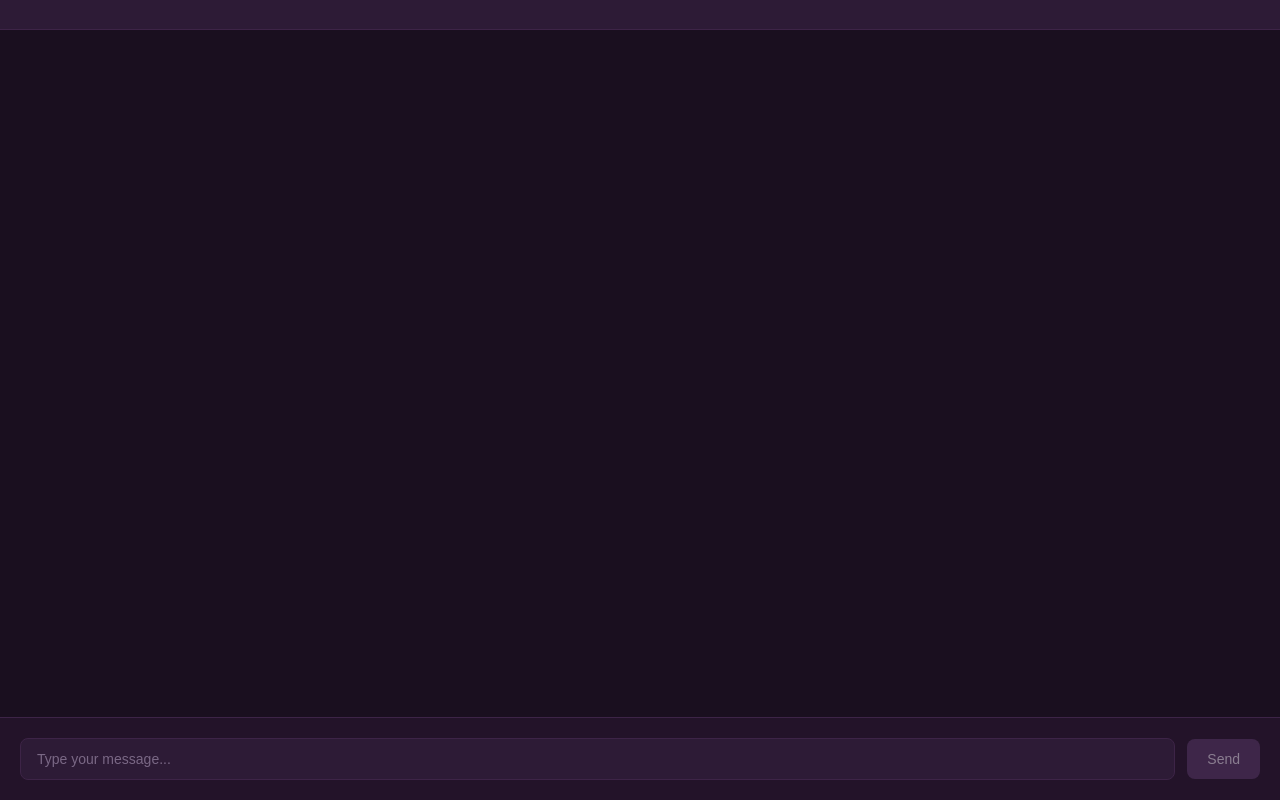
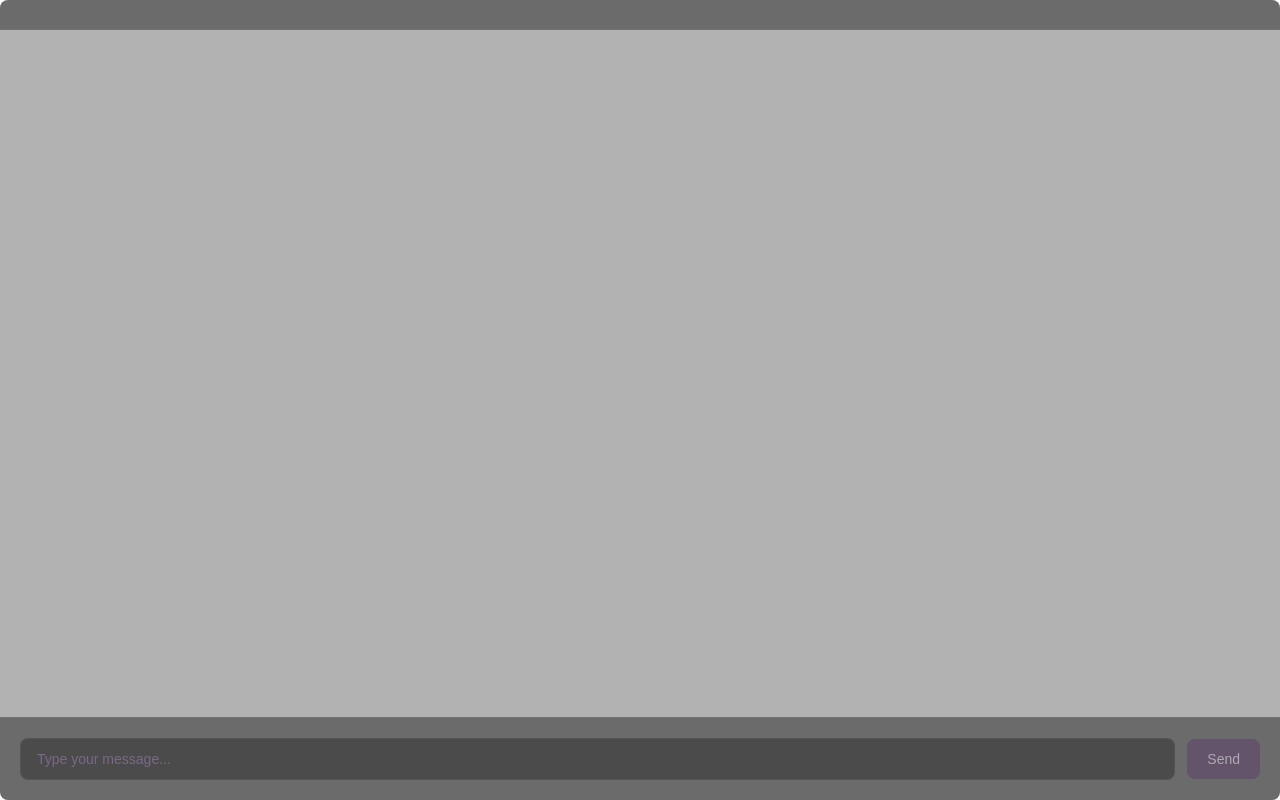
Before and after one commit to elliot-evno/edgy, a React (Vite) app: page / in a window 1280 px wide. Built offline with nearby package versions, Linux system fonts and the light colour scheme.

Commit message:
Update styles for improved UI transparency and aesthetics. Changed background colors to use RGBA for better blending, added backdrop filters, and adjusted border styles for various components. Enabled window transparency in main.ts for a seamless visual experience.

```diff
--- a/src/main.ts
+++ b/src/main.ts
@@ -61,6 +61,8 @@ function createWindow(): void {
     alwaysOnTop: true,
     fullscreenable: false,
     show: false,              // Don't show until ready
+    transparent: true,        // Enable window transparency
+    backgroundColor: '#00000000', // Transparent background
     webPreferences: {
       nodeIntegration: false,
       contextIsolation: true,
--- a/styles.css
+++ b/styles.css
@@ -6,7 +6,7 @@
 
 body {
     font-family: -apple-system, BlinkMacSystemFont, 'Segoe UI', Roboto, sans-serif;
-    background-color: #1a0f1f;
+    background-color: transparent;
     color: #e0d5e8;
     height: 100vh;
     overflow: hidden;
@@ -22,17 +22,21 @@ body {
     height: 100vh;
     display: flex;
     flex-direction: column;
-    background-color: #1a0f1f;
+    background-color: rgba(0, 0, 0, 0.3);
+    backdrop-filter: blur(10px);
+    border-radius: 8px;
 }
 
 .title-bar {
     height: 30px;
-    background-color: #2d1b36;
+    background-color: rgba(0, 0, 0, 0.4);
     -webkit-app-region: drag;
     display: flex;
     align-items: center;
     padding: 0 12px;
-    border-bottom: 1px solid #3d2447;
+    border-bottom: 1px solid rgba(255, 255, 255, 0.05);
+    border-top-left-radius: 8px;
+    border-top-right-radius: 8px;
 }
 
 .chat-container {
@@ -67,14 +71,14 @@ body {
 }
 
 .message.user .message-content {
-    background-color: #4a2c5a;
+    background-color: rgba(0, 0, 0, 0.35);
     color: #f0e6f6;
 }
 
 .message.assistant .message-content {
-    background-color: #2d1b36;
+    background-color: rgba(0, 0, 0, 0.25);
     color: #e0d5e8;
-    border: 1px solid #3d2447;
+    border: 1px solid rgba(255, 255, 255, 0.05);
 }
 
 /* Markdown styles */
@@ -145,8 +149,10 @@ body {
 
 .input-container {
     padding: 20px;
-    background-color: #231329;
-    border-top: 1px solid #3d2447;
+    background-color: rgba(0, 0, 0, 0.4);
+    border-top: 1px solid rgba(255, 255, 255, 0.05);
+    border-bottom-left-radius: 8px;
+    border-bottom-right-radius: 8px;
 }
 
 .input-wrapper {
@@ -158,9 +164,9 @@ body {
 .chat-input {
     flex: 1;
     padding: 12px 16px;
-    border: 1px solid #3d2447;
+    border: 1px solid rgba(255, 255, 255, 0.05);
     border-radius: 8px;
-    background-color: #2d1b36;
+    background-color: rgba(0, 0, 0, 0.3);
     color: #e0d5e8;
     font-size: 14px;
     outline: none;
@@ -168,7 +174,7 @@ body {
 }
 
 .chat-input:focus {
-    border-color: #5a3a6a;
+    border-color: rgba(255, 255, 255, 0.1);
 }
 
 .chat-input::placeholder {
```
